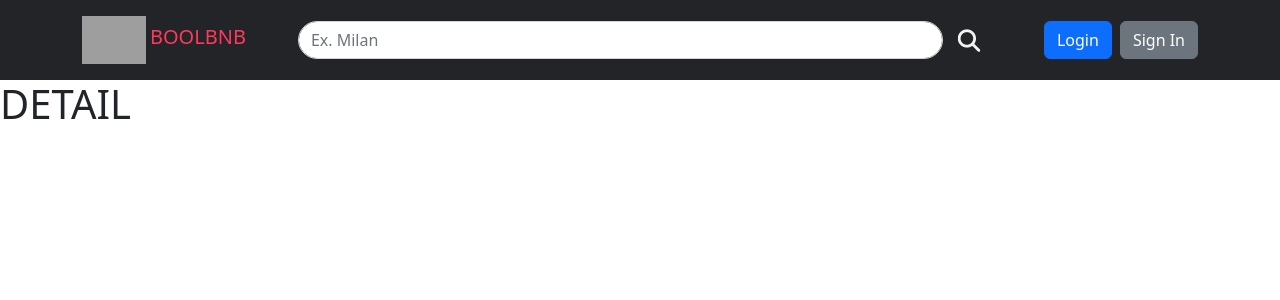
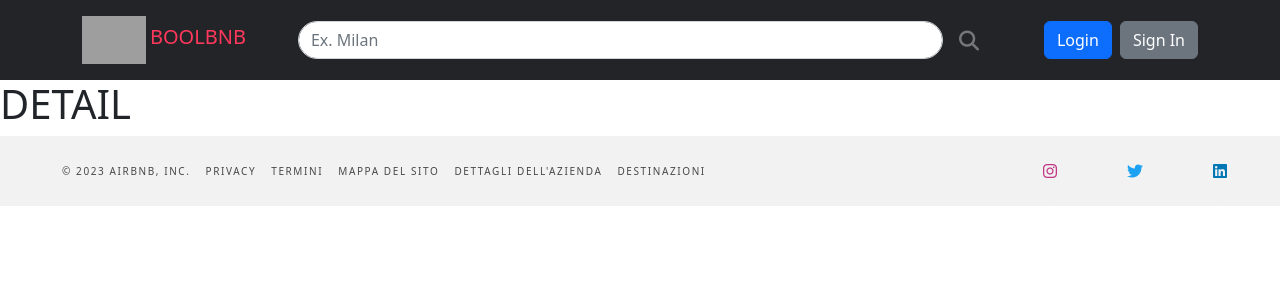
Before and after one commit to AndreaChiari/boolbnb, a Vue app: page /apartments in a window 1280 px wide. Shown: the top 300 px of the page. Built offline with nearby package versions, Linux system fonts and the light colour scheme; grey boxes are pictures that could not be loaded.

Commit message:
add footer

```diff
--- a/src/App.vue
+++ b/src/App.vue
@@ -1,9 +1,10 @@
 <script>
+import AppFooter from './components/AppFooter.vue';
 import AppHeader from './components/AppHeader.vue';
 
 export default {
     name: "BoolBnB",
-    components: { AppHeader }
+    components: { AppHeader, AppFooter }
 }
 
 </script>
@@ -11,6 +12,7 @@ export default {
 <template>
     <AppHeader />
     <RouterView />
+    <AppFooter />
 </template>
 
 <style lang="scss">
--- a/src/components/AppFooter.vue
+++ b/src/components/AppFooter.vue
@@ -1,14 +1,129 @@
 <script>
+import { RouterLink } from 'vue-router';
+
+export default {
+    name: "AppHeader",
+    components: { RouterLink },
+    data: () => ({}),
+    methods: {
+
+    },
+    mounted() {
+
+    }
+};
 
 
 
 
 </script>
-
 <template>
     <footer>
-
+        <div class="sub-footer">
+            <div class="sub-left">
+                <ul>
+                    <li>© 2023 Airbnb, Inc.</li>
+                    <li>Privacy</li>
+                    <li>Termini</li>
+                    <li>Mappa del sito</li>
+                    <li>Dettagli dell'azienda</li>
+                    <li>Destinazioni</li>
+                </ul>
+            </div>
+            <div class="sub-right">
+                <div class="icons">
+                    <div class="icon">
+                        <i class="fab fa-instagram"></i>
+                        <i class="fab fa-twitter"></i>
+                        <i class="fab fa-linkedin"></i>
+                    </div>
+                </div>
+            </div>
+        </div>
     </footer>
 </template>
 
-<style lang="scss" scoped></style>
+<style scoped lang="scss">
+footer {
+    height: 70px;
+    background-color: #f2f2f2;
+}
+
+.sub-footer {
+    display: flex;
+    justify-content: space-between;
+    align-items: center;
+    width: 100%;
+    height: 100%;
+    padding: 0 30px;
+}
+
+.sub-left {
+    width: 70%;
+    display: flex;
+    align-items: center;
+}
+
+.sub-right {
+    width: 30%;
+    display: flex;
+    justify-content: flex-end;
+    align-items: center;
+}
+
+ul {
+    list-style: none;
+    margin: 0;
+    display: flex;
+    align-items: center;
+}
+
+li {
+    margin-right: 15px;
+    font-size: 10px;
+    color: #484848;
+    font-weight: 400;
+    line-height: 1.5;
+    text-transform: uppercase;
+    letter-spacing: 0.1rem;
+    transition: color 0.3s ease-in-out;
+
+    &:hover {
+        color: #C13584;
+        cursor: pointer;
+    }
+}
+
+.icon {
+    display: flex;
+    column-gap: 25px;
+}
+
+.icon i {
+    width: 60px;
+    height: 60px;
+    border-radius: 50%;
+    background-color: #f2f2f2;
+    display: flex;
+    justify-content: center;
+    align-items: center;
+    transition: background-color 0.3s ease-in-out;
+}
+
+.icon i:hover {
+    background-color: #fff;
+    cursor: pointer;
+}
+
+.fa-instagram {
+    color: #C13584;
+}
+
+.fa-twitter {
+    color: #1DA1F2;
+}
+
+.fa-linkedin {
+    color: #0077B5;
+}
+</style>
```
